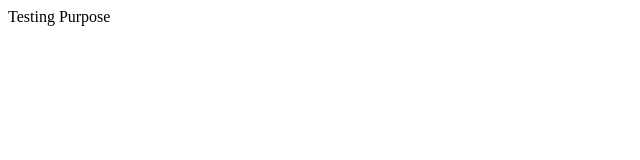
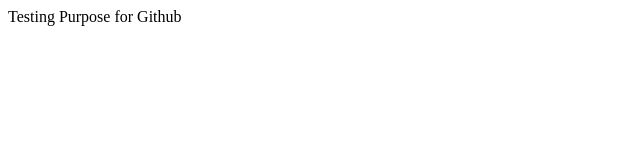
Before and after one commit to ihassanateeq/test, a plain HTML site: page index.html in a window 1280 px wide. Shown: the full height of the page, 0-640 px from the left. Drawn offline with Linux system fonts and the light colour scheme.

Commit message:
Version 0.1

```diff
--- a/index.html
+++ b/index.html
@@ -6,6 +6,6 @@
     <title>Document</title>
   </head>
   <body>
-    Testing Purpose
+    Testing Purpose for Github
   </body>
 </html>
```
